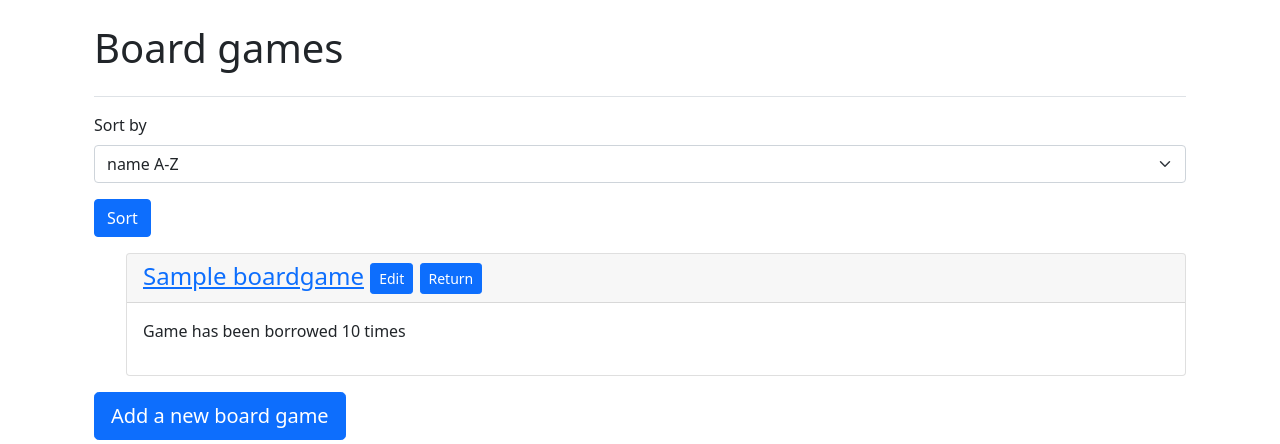
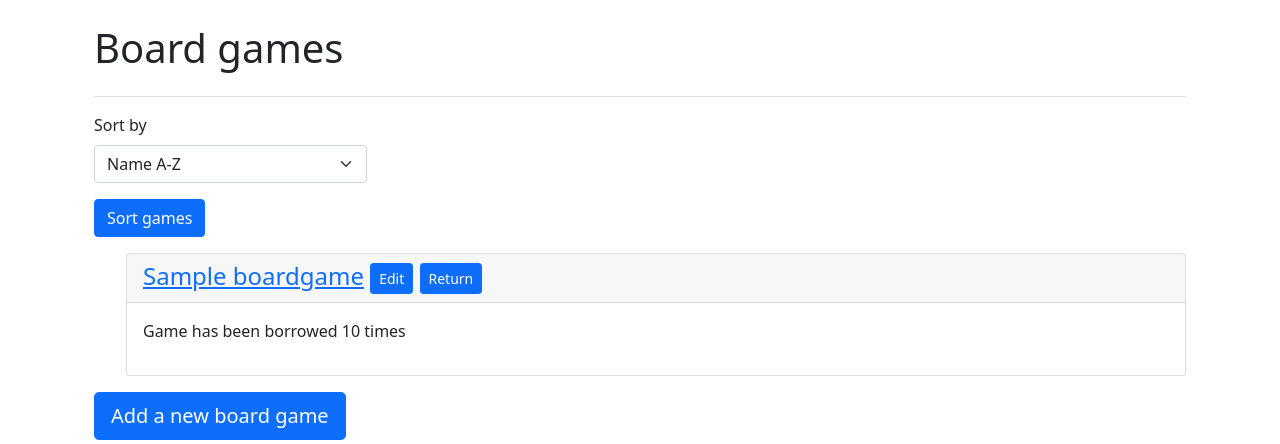
Before and after one commit to starxseeker/AppProg, a Django app: page /board_games/ in a window 1280 px wide. Shown: the part 56-500 px from the top of the page. Run offline with Django 3.2, Linux system fonts and the light colour scheme; a user stored in the database is signed in; tables that the repository leaves empty hold one stand-in row (values such as "Sample post"); some libraries are stand-ins or nearby versions.

Commit message:
fixed sort dropdown being "required" and adjusted the width

```diff
--- a/src/games/forms.py
+++ b/src/games/forms.py
@@ -17,10 +17,10 @@ class ReviewForm(forms.ModelForm):
         labels = {"review": "Review", "stars": "Stars"}
 
 SORT_CHOICES= [
-    ('name', 'name A-Z'),
-    ('-name', 'name Z-A'),
-    ('-total_borrow_count', 'borrow count'),
-    ('borrowed', 'availability'),
+    ('name', 'Name A-Z'),
+    ('-name', 'Name Z-A'),
+    ('-total_borrow_count', 'Borrow count'),
+    ('borrowed', 'Availability'),
     ]
 
 count = Genre.objects.count()
@@ -30,4 +30,4 @@ for n in range(count):
     SORT_CHOICES.append((test.id, obj[n]))
 
 class SortForm(forms.Form):
-    sort = forms.CharField(label='Sort by', widget=forms.Select(choices=SORT_CHOICES), initial="name")
+    sort = forms.CharField(label='Sort by', required=False, widget=forms.Select(choices=SORT_CHOICES))
--- a/src/games/templates/games/board_games.html
+++ b/src/games/templates/games/board_games.html
@@ -7,11 +7,17 @@
 
 {% block content %}
 
+<style>
+    .form-select {
+        width: 25%;
+    }
+</style>
+
 <form action="{% url 'games:board_games' %}" method='post' class="form">
     {% csrf_token %}
     {% bootstrap_form form %}
     {% buttons %}
-    <button name="submit" class="btn btn-primary">Sort</button>
+    <button name="submit" class="btn btn-primary">Sort games</button>
     {% endbuttons %}
 </form>
 
@@ -53,7 +59,7 @@
             </h8>
         </div>
         {% empty %}
-            <h3>No games have been added yet.</h3>
+            <h3>No games found.</h3>
     {% endfor %}
 </ul>
 
--- a/src/games/views.py
+++ b/src/games/views.py
@@ -12,23 +12,22 @@ def index(request):
 @login_required
 def board_games(request):
     form = SortForm(data=request.POST)
+
     if form.is_valid():
         sort = form.cleaned_data.get("sort")
-        if sort == "borrowed":
-            board_games = BoardGame.objects.filter(borrowed = False)
-            context = {'form': form, 'board_games' : board_games}
-            return render(request, 'games/board_games.html', context)
-        elif sort == "-name" or sort == "name" or sort == "-total_borrow_count":
-            board_games = BoardGame.objects.order_by(sort)
-            context = {'form': form, 'board_games' : board_games}
-            return render(request, 'games/board_games.html', context)
-        else:
-            board_games = BoardGame.objects.filter(genre = sort)
-            context = {'form': form, 'board_games' : board_games}
-            return render(request, 'games/board_games.html', context)
+        if sort == "": # Lazy fix. forms.Charfield(required=False) is why this check is needed
+            sort = "name"
 
-    board_games = BoardGame.objects.order_by('name')
-    context = {'form': form, 'board_games' : board_games}
+    if sort == "borrowed":
+        board_games = BoardGame.objects.filter(borrowed = False)
+        context = {'form': form, 'board_games' : board_games}
+    elif sort == "-name" or sort == "name" or sort == "-total_borrow_count":
+        board_games = BoardGame.objects.order_by(sort)
+        context = {'form': form, 'board_games' : board_games}
+    else:
+        board_games = BoardGame.objects.filter(genre = sort)
+        context = {'form': form, 'board_games' : board_games}
+
     return render(request, 'games/board_games.html', context)
 
 @login_required
```
